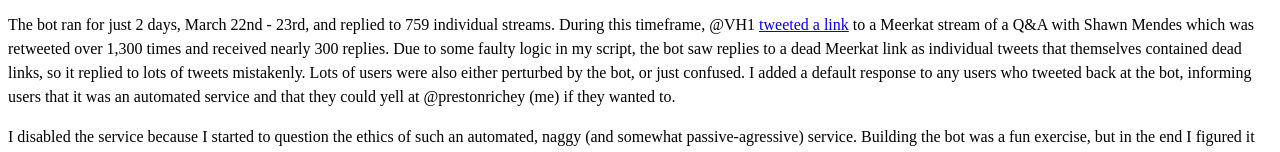
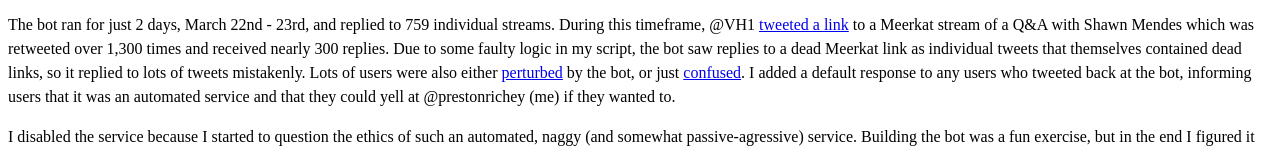
Before and after one commit to prichey/prestonrichey.com, a Gatsby site: page /projects/personal/roadkillbot in a window 1280 px wide. Shown: the part 538-690 px from the top of the page. Built offline with nearby package versions, Linux system fonts and the light colour scheme; Gatsby itself is replaced by a stand-in of ours.

Commit message:
Add links to confused and perturbed tweets

```diff
--- a/src/pages/projects/personal/roadkillbot/index.md
+++ b/src/pages/projects/personal/roadkillbot/index.md
@@ -48,10 +48,13 @@ a link</a> to a Meerkat stream of a Q&A with Shawn Mendes which was retweeted
 over 1,300 times and received nearly 300 replies. Due to some faulty logic in my
 script, the bot saw replies to a dead Meerkat link as individual tweets that
 themselves contained dead links, so it replied to lots of tweets mistakenly.
-Lots of users were also either perturbed by the bot, or just confused. I added a
-default response to any users who tweeted back at the bot, informing users that
-it was an automated service and that they could yell at @prestonrichey (me) if
-they wanted to.
+Lots of users were also either
+<a href="https://twitter.com/ryamidon/status/579801414060257280" target="_blank">perturbed</a>
+by the bot, or just
+<a href="https://twitter.com/GhostRhino23/status/579793803269283840" target="_blank">confused</a>.
+I added a default response to any users who tweeted back at the bot, informing
+users that it was an automated service and that they could yell at
+@prestonrichey (me) if they wanted to.
 
 I disabled the service because I started to question the ethics of such an
 automated, naggy (and somewhat passive-agressive) service. Building the bot was
```
